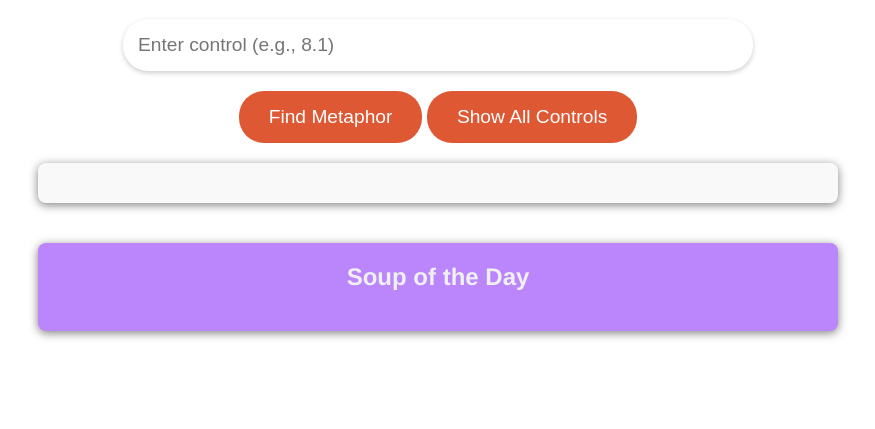
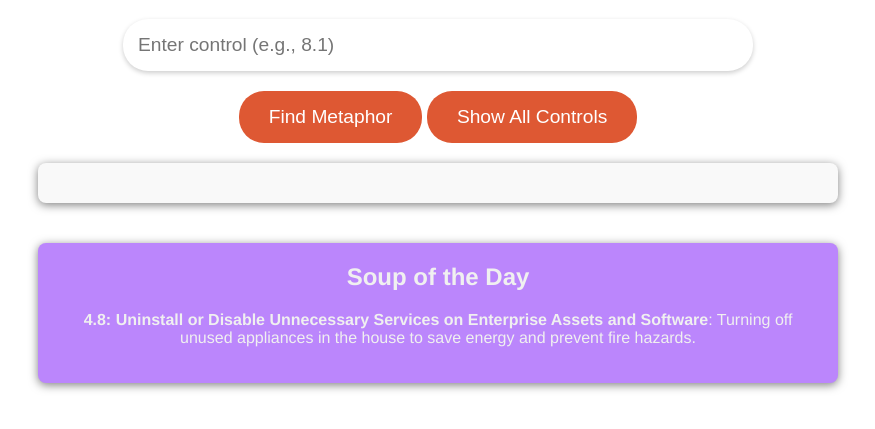
Before and after one commit to thestateofcybersecurity/translatingCIS, a plain HTML site: page index.html in a window 1280 px wide. Shown: the part 113-542 px from the top of the page, without its empty margins (202-1077 px from the left). Drawn offline with Linux system fonts and the light colour scheme.

Commit message:
Update index.html

```diff
--- a/index.html
+++ b/index.html
@@ -123,7 +123,7 @@
         <div id="result"></div>
         <div class="soup-of-the-day">
             <h2>Soup of the Day</h2>
-            <p id="soupAcronym"></p>
+            <p id="soupControl"></p>
         </div>
     </div>
     <script src="script.js"></script>
```
